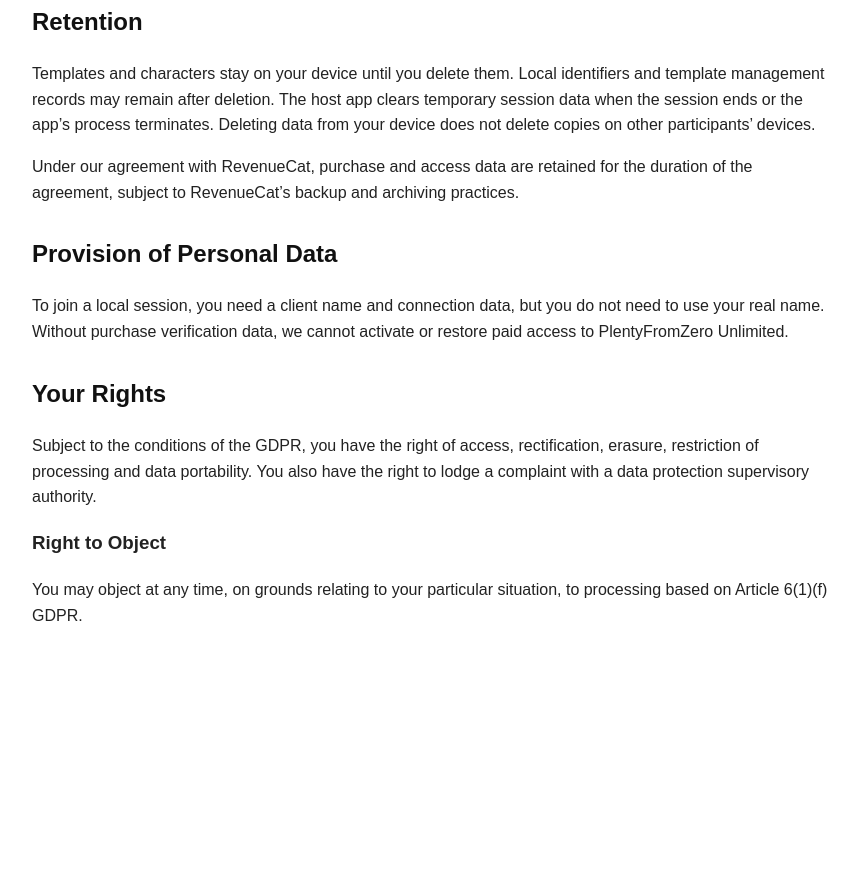
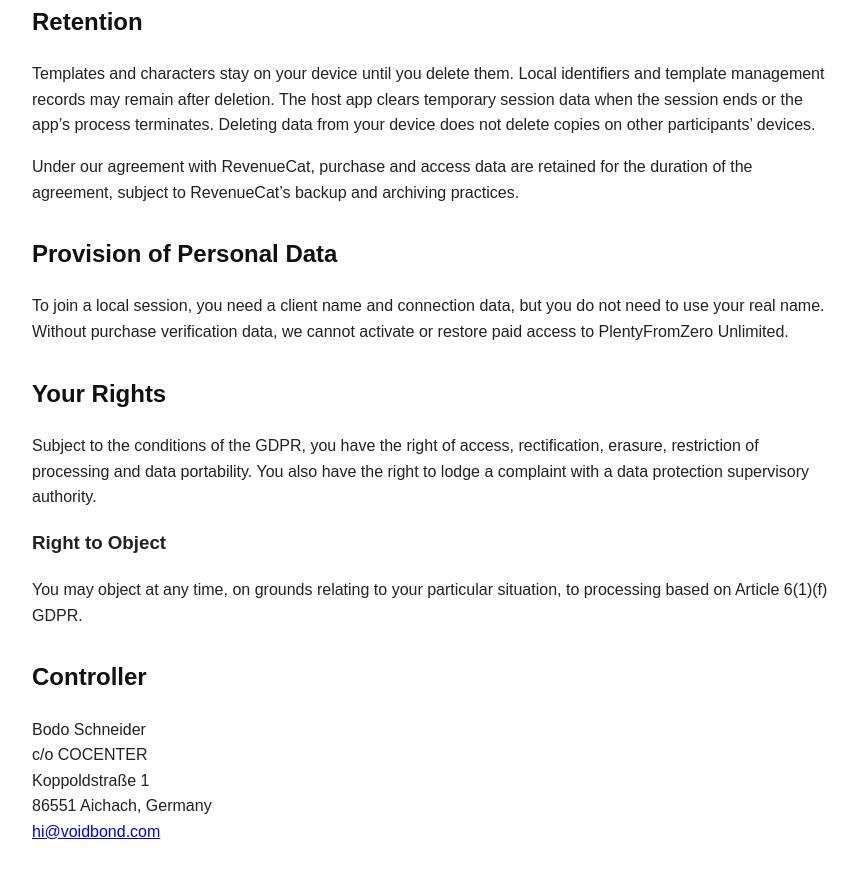
Before and after one commit to voidbondguild/voidbond-website, a plain HTML site: page plentyfromzero/privacy-policy/index.html in a window 1280 px wide. Shown: the part 997-1875 px from the top of the page, without its empty margins (208-1066 px from the left). Before the commit the page ends 1810 px from the top, so only its background shows below. Drawn offline with Linux system fonts and the light colour scheme.

Commit message:
Update pfz privacy policy

```diff
--- a/plentyfromzero/privacy-policy/index.html
+++ b/plentyfromzero/privacy-policy/index.html
@@ -169,6 +169,17 @@
     </p>
   </div>
 
+  <div class="section">
+    <h2>Controller</h2>
+    <p>
+      Bodo Schneider<br>
+      c/o COCENTER<br>
+      Koppoldstraße 1<br>
+      86551 Aichach, Germany<br>
+      <a href="mailto:hi@voidbond.com">hi@voidbond.com</a>
+    </p>
+  </div>
+
   <footer>
     <a href="https://voidbond.com" hreflang="de">Home</a>&nbsp;|&nbsp;<a href="https://voidbond.com/voidbond/impressum" hreflang="de">Impressum</a>&nbsp;|&nbsp;<a href="https://voidbond.com/voidbond/imprint" hreflang="en">Imprint</a>&nbsp;|&nbsp;<a href="https://voidbond.com/voidbond/datenschutz" hreflang="de">Datenschutz</a>&nbsp;|&nbsp;<a href="https://voidbond.com/voidbond/privacy-policy" hreflang="en">Privacy Policy</a>
   </footer>
```
